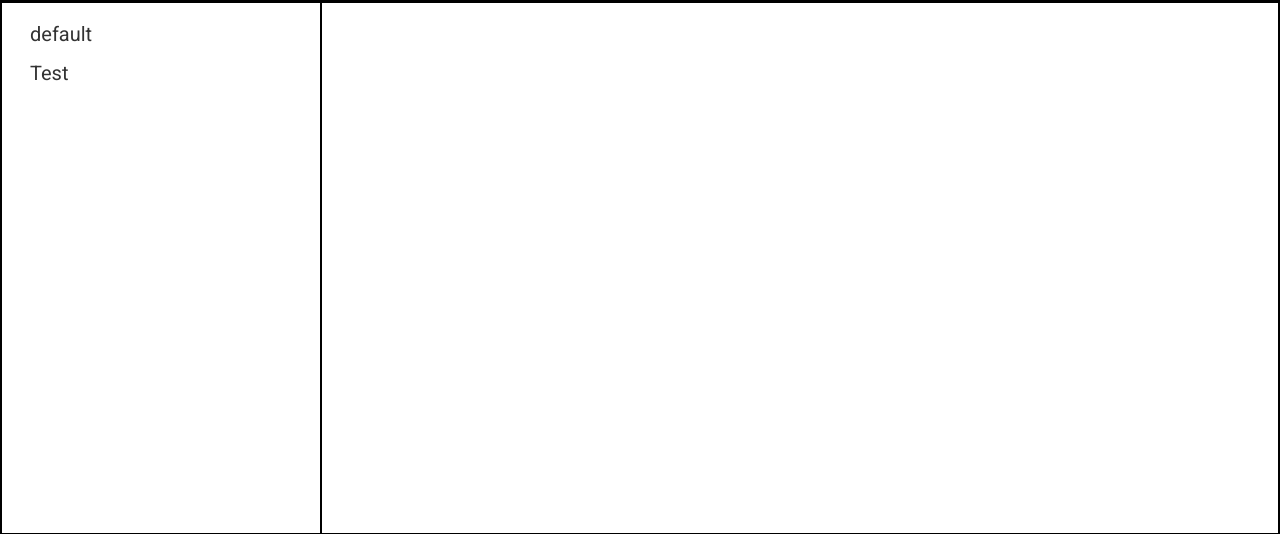
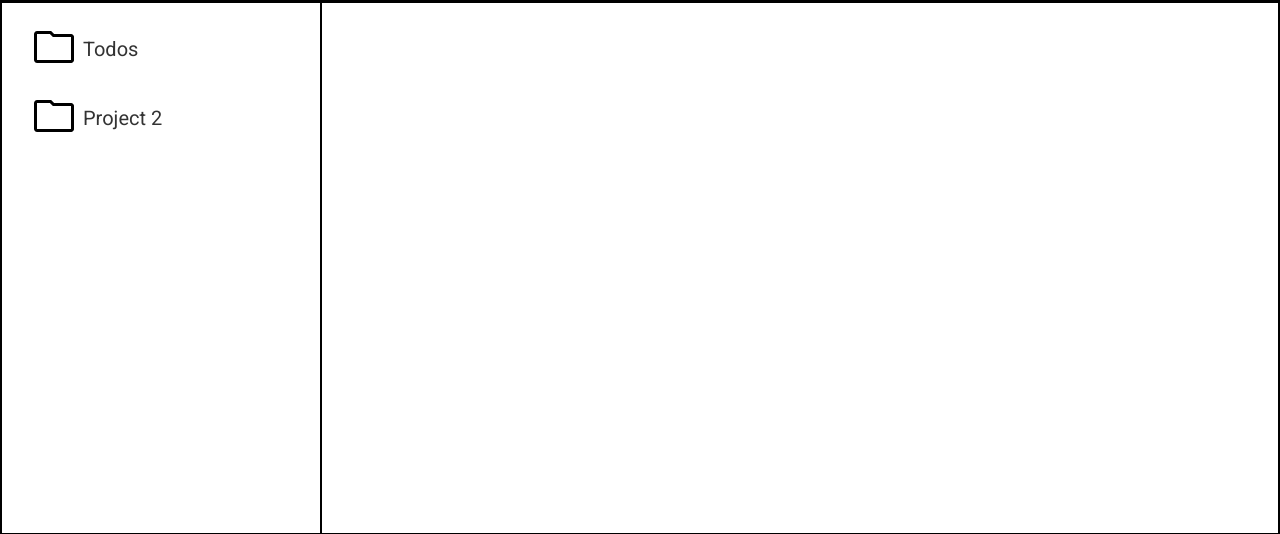
Before and after one commit to nikolaizhnikolov/todo-list, a website built with webpack: page dist/index.html in a window 1280 px wide. Shown: the part 132-666 px from the top of the page. Built offline with nearby package versions, Linux system fonts and the light colour scheme.

Commit message:
Add project icons

```diff
--- a/src/components/project/project.css
+++ b/src/components/project/project.css
@@ -1,11 +1,24 @@
 .project {
     display: flex;
-    flex-direction: column;
+    align-items: center;
 
     padding: 0.5rem 1rem;
 }
 
 .project:hover {
     cursor: pointer;
+    background-color: lightgray;
+}
+
+.project::before{
+    content: url('./folder.png');
+    padding-right: 5px;
+}
+
+.project--open {
     background-color: gray;
 }
+
+.project--open::before{
+    content: url('./folderOpen.png');
+}
--- a/src/components/project/project.js
+++ b/src/components/project/project.js
@@ -7,20 +7,20 @@
     return p;
 };
 
-const testProjects = [project("default", []), project("Test", [])];
+const projects = [project("Todos", []), project("Project 2", [])];
 
 const projectComponent = function (project) {
-    const p = document.createElement("div");
-    p.classList.add("project");
-    p.textContent = project.name;
-    p.onclick = () => {
+    const container = document.createElement("div");
+    container.classList.add("project");
+    container.textContent = project.name;
+    container.onclick = () => {
         console.log(project.name);
     };
-    return p;
+    return container;
 };
 
 export const getAllProjects = () => {
     const projectComponents = [];
-    testProjects.forEach(p => projectComponents.push(projectComponent(p)));
+    projects.forEach(p => projectComponents.push(projectComponent(p)));
     return projectComponents;
 }
```
Also changed, not shown: src/components/project/folder.png (added), src/components/project/folderOpen.png (added).
